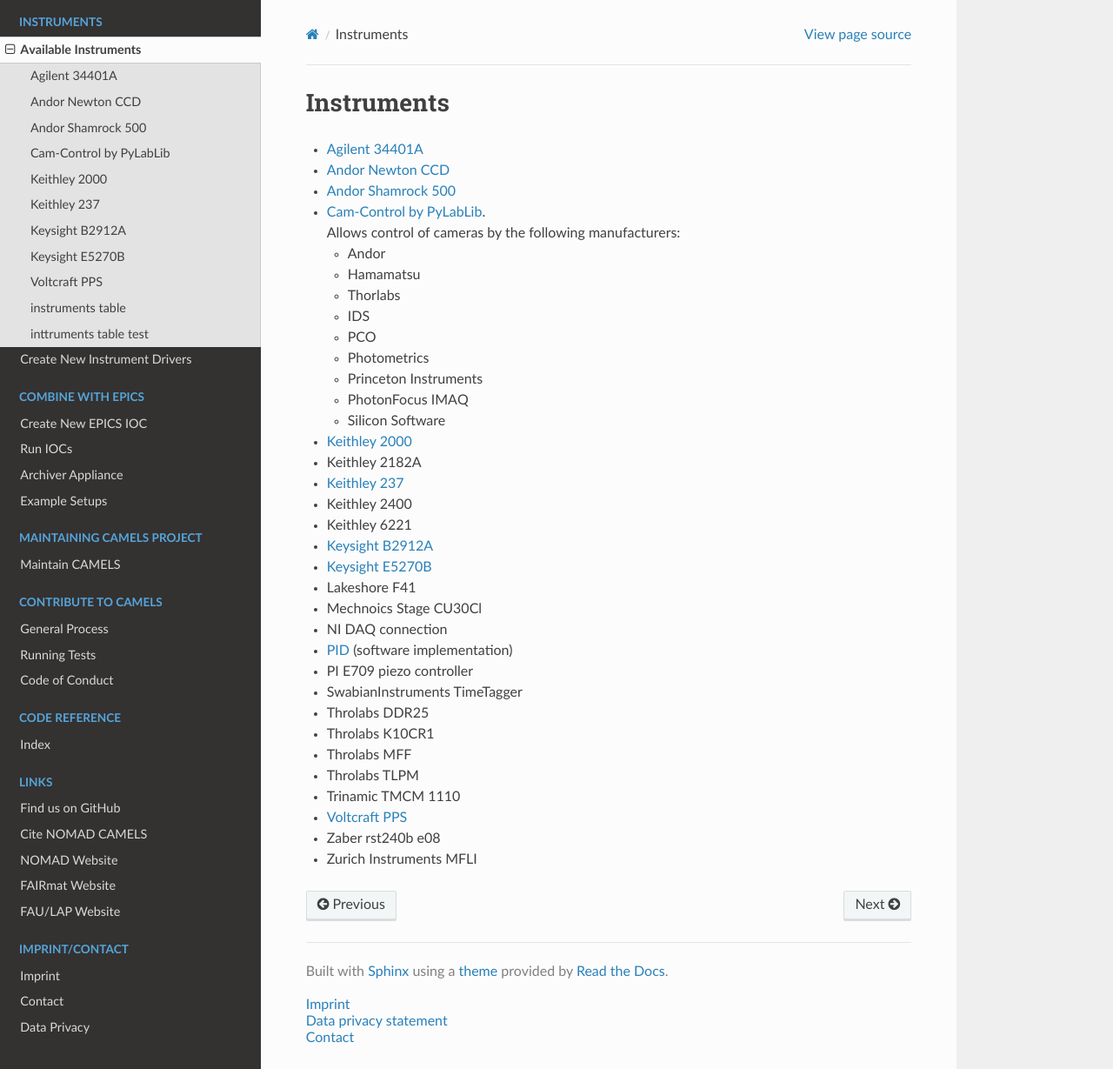
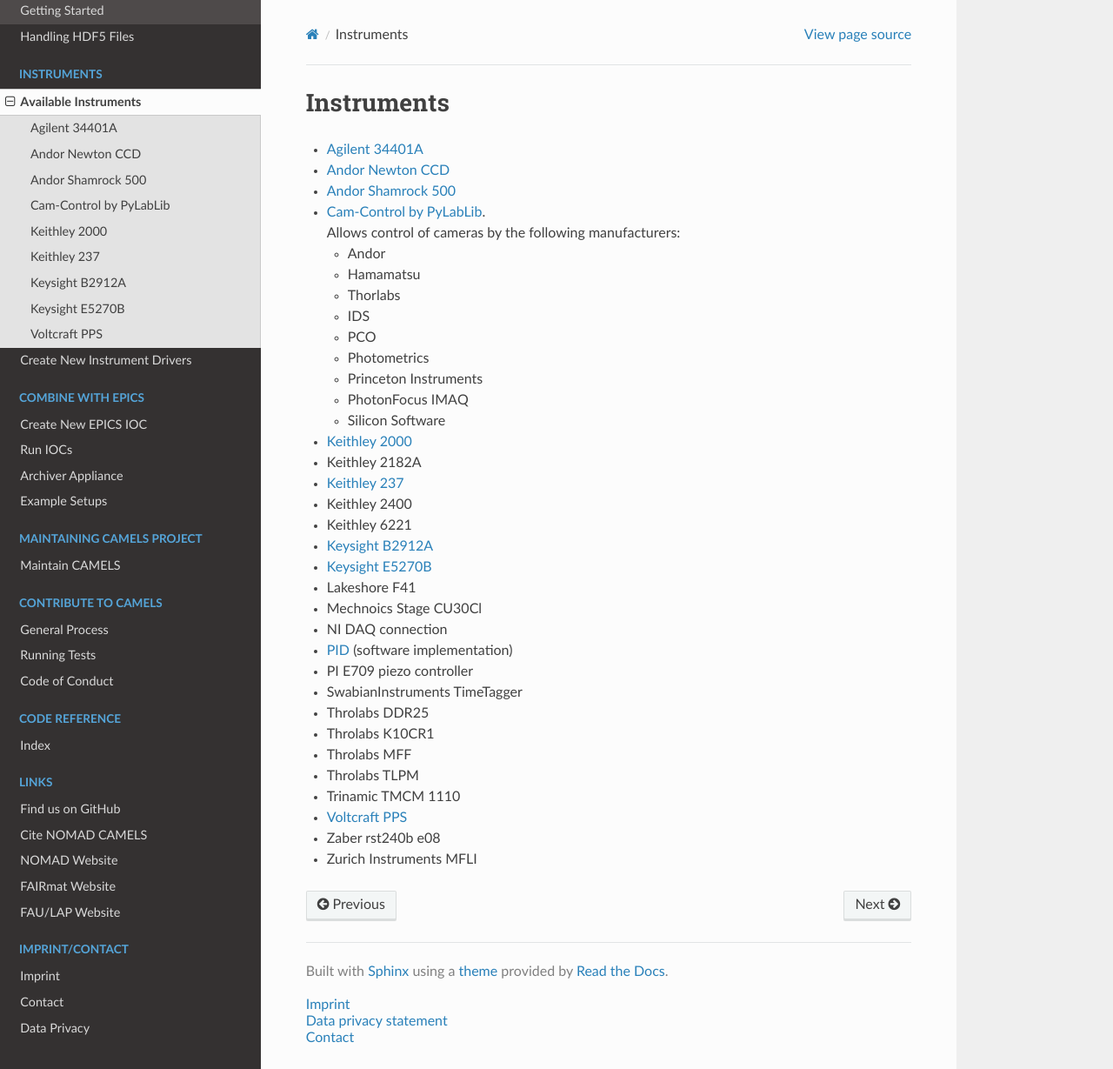
Before and after one commit to FAU-LAP/NOMAD-CAMELS, a Sphinx documentation site: the page built from docs/source/doc/instruments/instruments.md, in a window 1280 px wide and 1229 px high. Shown: the whole window at 87% size. Built offline with Sphinx 7.4.7 and the Read the Docs theme 2.0.0, drawn with Linux system fonts in a browser that asks for light colours; pages that are not in the unit, such as notebooks, are missing from menus.

Commit message:
Update instruments table and populate_instruments_table.py

````diff
--- a/docs/source/doc/instruments/instruments.md
+++ b/docs/source/doc/instruments/instruments.md
@@ -48,6 +48,4 @@
 Keysight B2912A <keysight_b2912a/keysight_b2912a.md>
 Keysight E5270B <keysight_e5270b/keysight_e5270b.md>
 Voltcraft PPS <voltcraft_pps/voltcraft_pps.md>
-instruments table <instruments_table.rst>
-inttruments table test <instruments_table_test.rst>
 ```
--- a/docs/source/doc/instruments/populate_instruments_table.py
+++ b/docs/source/doc/instruments/populate_instruments_table.py
@@ -55,7 +55,7 @@
             f"                <td>{devices[device]['manufacturer']}</td>\n"
             f"                <td>{devices[device]['name']}</td>\n"
             f"                <td>{devices[device]['type']}</td>\n"
-            f"                <td>Via<a href='https://sweep-me.net/devices'>SweepMe!</a>, see <a href='{devices[device]['url']}'>GitHub</a></td>\n"
+            f"                <td>From <a href='https://sweep-me.net/devices'>SweepMe!</a>, see <a href='{devices[device]['url']}'>GitHub</a></td>\n"
             f"            </tr>\n"
         )
     f.write("        </tbody>\n")
````
